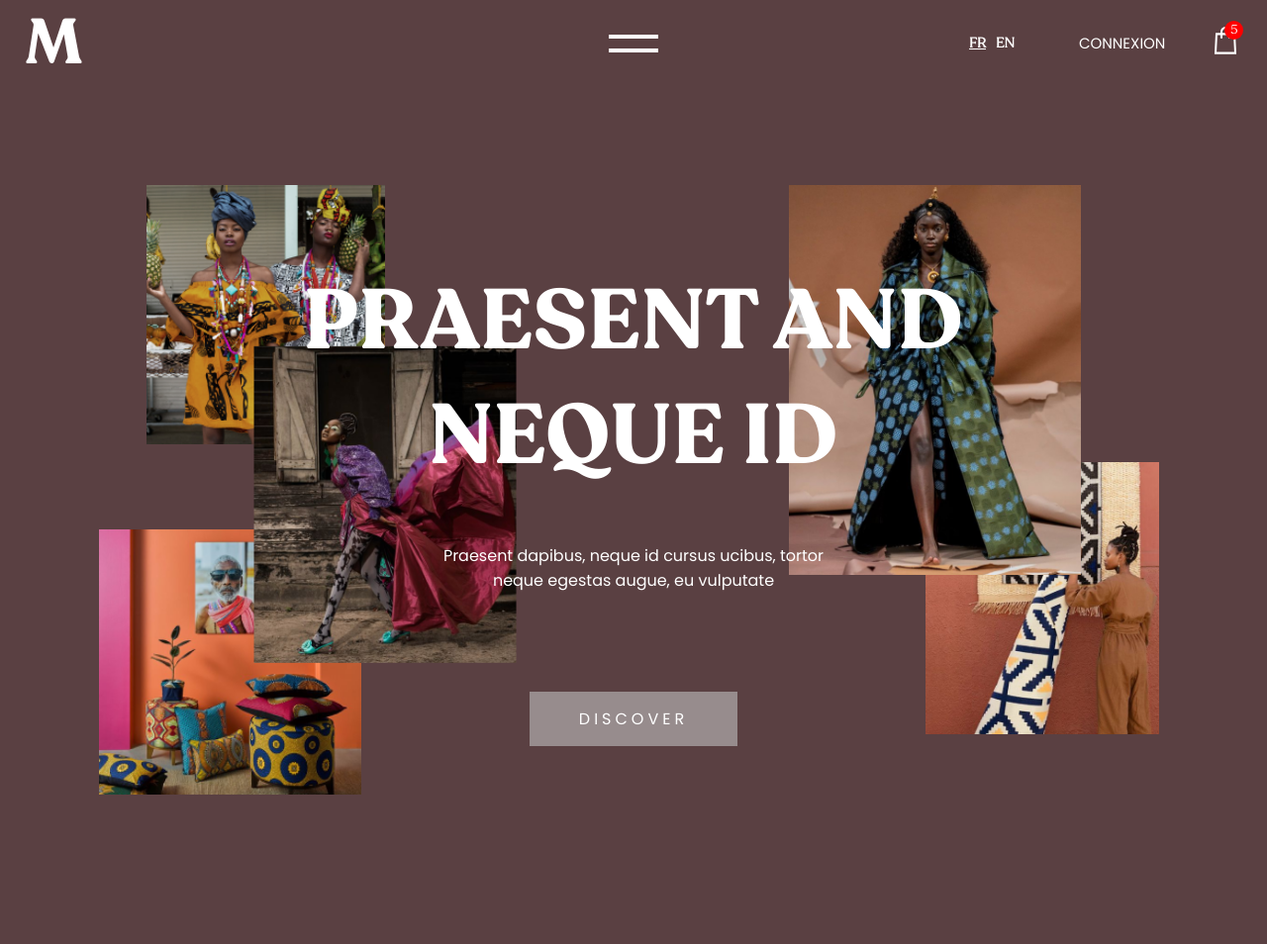
After one commit to JoOkhafor/Misericordia_fashion, a PHP site: page /collection3.html in a window 1280 px wide. The commit adds this page. Shown: the whole page at 99% size. Run offline with PHP 8.4, Linux system fonts and the light colour scheme; some web fonts are replaced.

Commit message:
Colection3.html_page

```diff
--- a/assets/styles.css
+++ b/assets/styles.css
@@ -142,6 +142,10 @@ img {
 
 .skyblue_bgcolor {
   background-color: #c2c9ff;
+}
+
+.trans_bgcolor {
+  background-color: #c7c7c790;
 }
 
 .primary_color {
@@ -297,6 +301,7 @@ img {
   display: flex;
   font-size: 14px;
   position: relative;
+  font-weight: bold;
   right: 20px;
   gap: 10px;
 }
@@ -357,7 +362,8 @@ img {
 .w100 {
   width: 100%;
 }
-.h100{
+
+.h100 {
   height: 100%;
 }
 
@@ -1900,11 +1906,11 @@ img.arrow_down {
 
 /* Start collection 2 gallerie */
 
-.gal_section{
+.gal_section {
   padding: 180px 0;
 }
 
-.gal_gtxt{
+.gal_gtxt {
   font-family: "Recoleta Thin";
   font-size: 11vw;
   letter-spacing: 10px;
@@ -1913,7 +1919,7 @@ img.arrow_down {
   margin-bottom: -7%;
 }
 
-.gal_imgs{
+.gal_imgs {
   gap: 20px;
   width: 90vw;
   margin-left: 8vw;
@@ -1921,7 +1927,7 @@ img.arrow_down {
   justify-content: space-evenly;
 }
 
-.dis_img{
+.dis_img {
   width: fit-content;
   left: 0%;
   bottom: 0%;
@@ -1965,3 +1971,85 @@ img.arrow_down {
 
 
 /************************* Collection 2 element *************************/
+/************************* Collection 3 element *************************/
+
+/* Colecction 3 header section */
+
+.col3section {
+  padding: 0 2vw 100px;
+}
+
+.col3h_section {
+  width: 80%;
+  padding: 30px 0 0px;
+  margin: 100px auto;
+}
+
+.col3leftimgs {
+  left: 0;
+  top: 0%;
+}
+
+.col3leftimg1 {
+  margin-bottom: 80px;
+}
+
+.col3leftimg2 {
+  width: 110%;
+  right: 0;
+  top: 0;
+  transform: translate(50%, 50%);
+  z-index: 2;
+}
+
+.col3leftimg3 {
+  width: 110%;
+  left: -20%;
+}
+
+.c3htext_section {
+  display: grid;
+  justify-content: space-between;
+  justify-items: center;
+  text-align: center;
+  z-index: 6;
+}
+
+.c3h_gtxt {
+  font-size: 85px;
+  font-family: "Recoleta Bold";
+  text-transform: uppercase;
+  letter-spacing: 0.01em;
+  margin: 50px auto;
+}
+
+.c3h_ltxt {
+  max-width: 423px;
+  margin-bottom: 100px;
+}
+
+.c3disbtn {
+  letter-spacing: 4px;
+  padding: 15px 50px;
+}
+
+.col3rightimgs {
+  width: 20%;
+  right: 0;
+  top: 0%;
+}
+
+.col3rimg1 {
+  width: 150%;
+  left: -70%;
+  z-index: 3;
+}
+
+.col3rimg2 {
+  bottom: -40%;
+  right: -20%;
+}
+
+/* Colecction 3 header section */
+
+/************************* Collection 3 element *************************/
--- /dev/null
+++ b/collection3.html
@@ -0,0 +1,85 @@
+<!DOCTYPE html>
+<html lang="en">
+
+<head>
+    <meta charset="UTF-8" />
+    <meta http-equiv="X-UA-Compatible" content="IE=edge" />
+    <meta name="viewport" content="width=device-width, initial-scale=1.0" />
+    <link rel="stylesheet" href="assets/styles.css" />
+    <link
+        href="https://fonts.googleapis.com/css2?family=Poppins:ital,wght@0,100;0,200;0,300;0,400;0,500;0,600;0,700;0,800;0,900;1,100;1,200;1,300;1,400;1,500;1,600;1,700;1,800;1,900&display=swap"
+        rel="stylesheet">
+    <link href="https://fonts.googleapis.com/css2?family=Pathway+Gothic+One&display=swap" rel="stylesheet">
+    <title>Misericordia Fashion</title>
+</head>
+
+<body>
+
+    <!-- Begin the first section of home page -->
+    <div class="col3section primary_bgcolor">
+        <!-- Menu bar  -->
+        <div class="menu_bar">
+            <div class="menu_logo_container color_white">
+                <a href="index.html" class="logo_link">
+                    <span id="logo">M</span>
+                </a>
+            </div>
+            <div class="burger_menu_icon">
+                <span class="burger_line line_top white_bgcolor"></span>
+                <span class="burger_line line_bottom white_bgcolor"></span>
+            </div>
+            <div class="menu_right_el_container">
+                <div class="lang_select_icons">
+                    <div class="fr_lang color_white">
+                        <a href="#"> FR </a>
+                    </div>
+                    <div class="en_lang color_white">
+                        <a href="#"> EN </a>
+                    </div>
+                </div>
+                <button class="connect_btn color_white" type="submit">CONNEXION</button>
+                <div class="bag_icon_container">
+                    <img src="assets/shopping-bag-white.svg" class="bag__icon" alt="search icon" />
+                    <span class="shopping_number">
+                        5
+                    </span>
+                </div>
+            </div>
+        </div>
+
+        <!-- Menu bar  -->
+
+        <!-- Start Collection 3 header second section -->
+
+        <div class="col3h_section section_flex pos_relative">
+            <div class="col3leftimgs pos_absolute">
+                <div class="col3leftimg1">
+                    <img src="./assets/c3himg1.png" alt="" class="w100">
+                </div>
+                <div class="col3leftimg2 pos_absolute">
+                    <img src="./assets/c3himg2.png" alt="" class="w100">
+                </div>
+                <div class="col3leftimg3 pos_relative">
+                    <img src="./assets/c3himg3.png" alt="" class="w100">
+                </div>
+            </div>
+            <div class="c3htext_section w100 color_white pos_relative">
+                <p class="c3h_gtxt">Praesent and neque id</p>
+                <p class="c3h_ltxt font_poppins">Praesent dapibus, neque id cursus ucibus, tortor neque egestas augue, eu vulputate
+                </p>
+                <a href="#" class="c3disbtn font_poppins trans_bgcolor">DISCOVER</a>
+            </div>
+            <div class="col3rightimgs pos_absolute">
+                <div class="col3rimg1 pos_relative">
+                    <img src="./assets/c3himg4.png" alt="" class="w100">
+                </div>
+                <div class="col3rimg2 pos_absolute">
+                    <img src="./assets/c3himg5.png" alt="" class="w100">
+                </div>
+            </div>
+        </div>
+
+        <!-- End Collection 3 header second section -->
+
+
+    </div>
```
Also changed, not shown: collection2.html (+6 -6 lines), assets/c2elimg1.png (added), assets/c2elimg2.png (added), assets/c2elimg3.png (added), assets/c2elimg4.png (added), assets/c2elimg5.png (added), assets/c2elimg6.png (added), assets/c3himg1.png (added), assets/c3himg2.png (added), assets/c3himg3.png (added), assets/c3himg4.png (added), assets/c3himg5.png (added).
